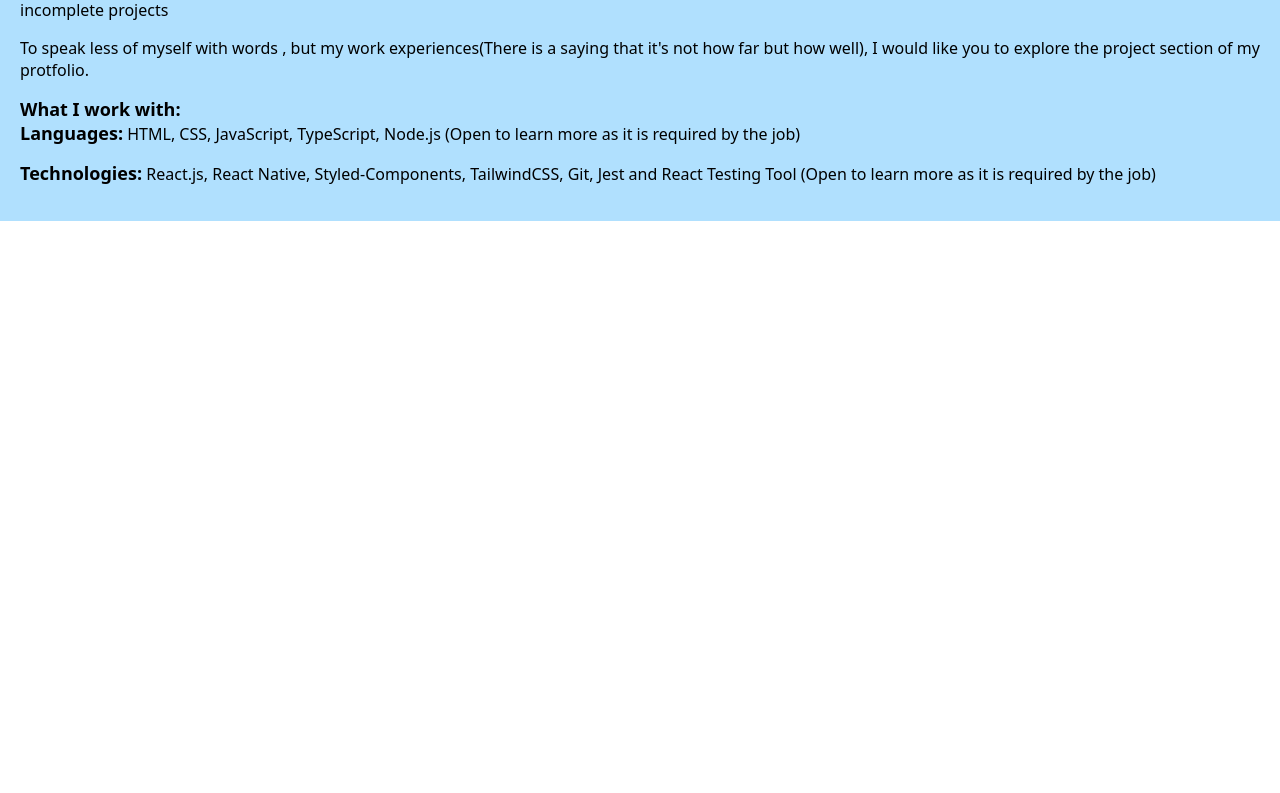
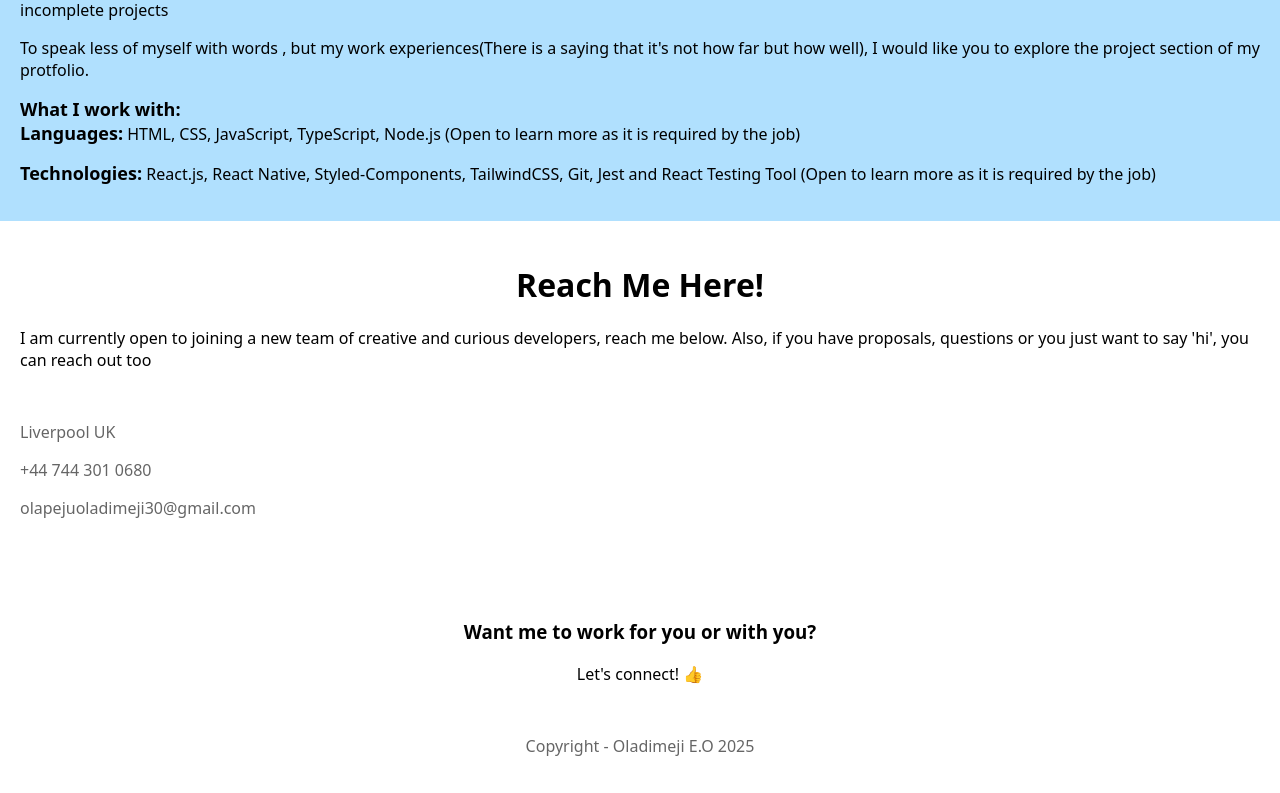
Before and after one commit to Hollyd29/MyPortfolio, a React (Vite) app: page / in a window 1280 px wide. Shown: the part 1282-2075 px from the top of the page. Before the commit the page ends 1503 px from the top, so only its background shows below. Built offline with nearby package versions, Linux system fonts and the light colour scheme.

Commit message:
contact me page done

```diff
--- a/src/App.tsx
+++ b/src/App.tsx
@@ -1,5 +1,7 @@
 import "./App.css";
-import HeaderComp from "./component/headercomp";
+import ContactMeComp from "./component/ContactMecomp";
+import HeaderComp from "./component/Headercomp";
+
 import MyStoryComp from "./component/MyStorycomp";
 import Profilecomp from "./component/Profilecomp";
 
@@ -9,6 +11,7 @@ function App() {
       <HeaderComp />
       <Profilecomp />
       <MyStoryComp />
+      <ContactMeComp />
     </div>
   );
 }
--- a/src/component/ContactMecomp.tsx
+++ b/src/component/ContactMecomp.tsx
@@ -1,4 +1,29 @@
 function ContactMeComp() {
-  return <div></div>;
+  return (
+    <div style={{ padding: 20 }}>
+      <h1 style={{ textAlign: "center" }}>Reach Me Here!</h1>
+      <p style={{ marginBottom: 50 }}>
+        I am currently open to joining a new team of creative and curious
+        developers, reach me below. Also, if you have proposals, questions or
+        you just want to say 'hi', you can reach out too
+      </p>
+      <div style={{ opacity: 0.6 }}>
+        <p>Liverpool UK</p>
+      </div>
+      <div style={{ opacity: 0.6 }}>
+        <p>+44 744 301 0680</p>
+      </div>
+      <div style={{ opacity: 0.6 }}>
+        <p>olapejuoladimeji30@gmail.com</p>
+      </div>
+      <div style={{ textAlign: "center", marginTop: 100 }}>
+        <h3>Want me to work for you or with you?</h3>
+        <p>Let's connect! 👍</p>
+      </div>
+      <p style={{ opacity: 0.6, marginTop: 50, textAlign: "center" }}>
+        Copyright - Oladimeji E.O 2025
+      </p>
+    </div>
+  );
 }
 export default ContactMeComp;
```
